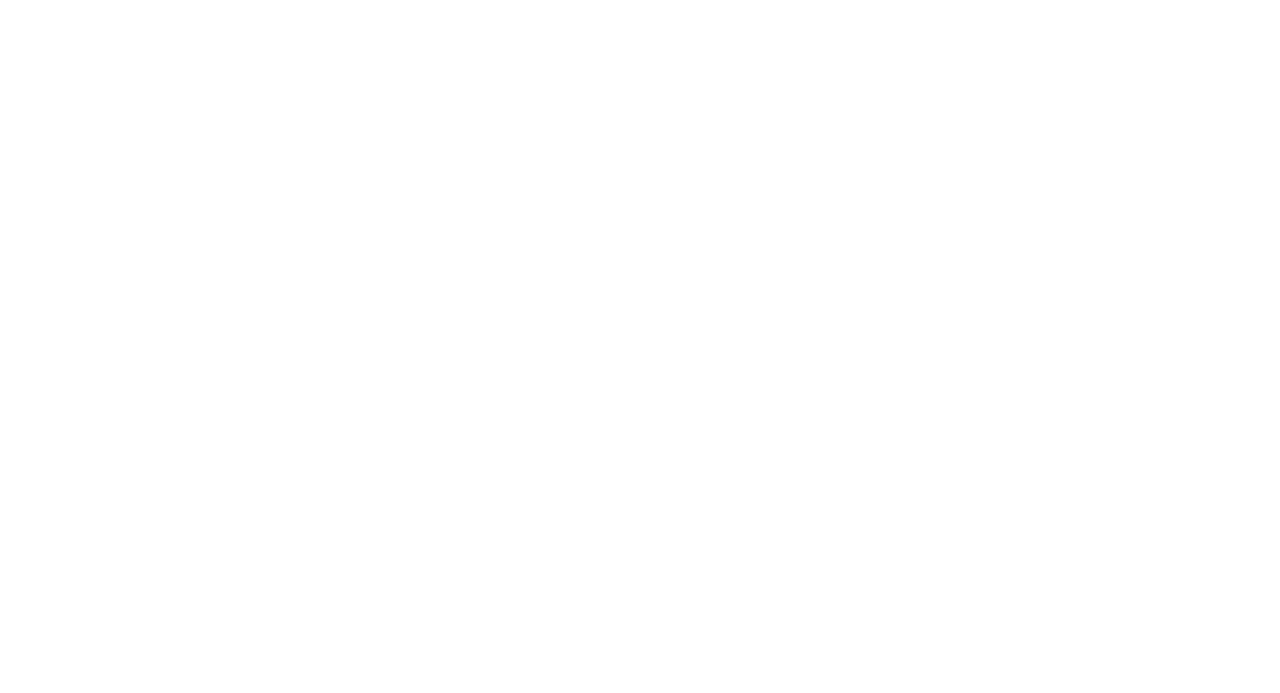
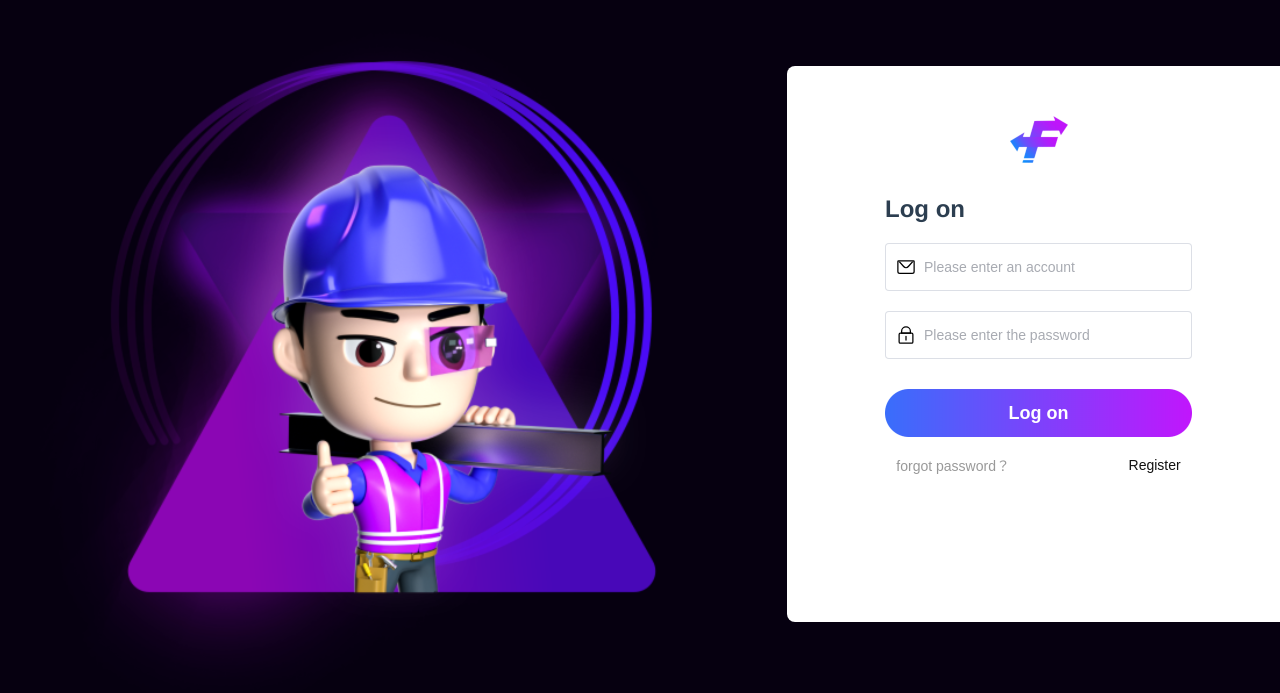
Before and after one commit to WayThought/metaWrold, a Vue app: page /#/pclogin in a window 1280 px wide. Before the commit this address had no page. Shown: the part 189-882 px from the top of the page. Before the commit the page ends 800 px from the top, so only its background shows below. Built offline with nearby package versions, Linux system fonts and the light colour scheme.

Commit message:
登录和注册界面UI搭建完成

```diff
--- a/src/pages/login/PcLoginPage.vue
+++ b/src/pages/login/PcLoginPage.vue
@@ -0,0 +1,181 @@
+<template>
+    <div class="container">
+      <div class="bgImageContainer">
+        <div class="content wrapper_01">
+          <img class="tip" src="../../assets/pc_register_tip.png" alt="tip">
+          <div class="registerContent">
+            <div class="logo"></div>
+            <div class="title">Log on</div>
+            <el-input
+            v-model="input"
+            class="email-input input-view"
+            placeholder="Please enter an account">
+              <template #prefix>
+                <el-icon size="20" class="el-input__icon"><message /></el-icon>
+              </template>
+            </el-input>
+            <el-input
+            v-model="input"
+            class="password-input input-view"
+            placeholder="Please enter the password">
+              <template #prefix>
+                <el-icon size="20" class="el-input__icon"><lock /></el-icon>
+              </template>
+            </el-input>
+            <button class="confirm">Log on</button>
+            <div class="bottomContent">
+                <button class="forget-password">forgot password？</button>
+                <button class="turn-register">Register</button>
+            </div>
+          </div>
+        </div>
+      </div>
+    </div>
+  </template>
+
+  <script>
+  export default {
+    data() {
+      return {
+        input: ""
+      }
+    },
+    name: 'PcLoginPage',
+    props: {
+      title: String,
+      desc: String
+    },
+    components: {
+
+    }
+  }
+  </script>
+
+  <style scoped>
+  .container {
+    width: 100%;
+    height: 1211px;
+    background-color: #05000F;
+  }
+
+  .bgImageContainer {
+    width: 100%;
+    height: 1080px;
+    background-image: URL("../../assets/pc_login_bg.png");
+    background-repeat: no-repeat;
+    background-position: center;
+    background-size: cover;
+    background-attachment: fixed;
+  }
+
+  .wrapper_01 {
+    width: 1200px;
+    margin: 0 auto;
+  }
+
+  .content {
+    position: relative;
+  }
+
+  .tip {
+    position: absolute;
+    left: -50px;
+    top: 178px;
+  }
+
+  .registerContent {
+    position: absolute;
+    width: 403px;
+    height: 456px;
+    padding: 50px;
+    background-color: white;
+    right: -50px;
+    top: 255px;
+    border-radius: 8px;
+  }
+  .registerContent .logo {
+    background-image: url(../../assets/icon_register_logo.png);
+    width: 58px;
+    height: 47px;
+    margin: 0 auto;
+  }
+  .registerContent .title {
+    font-size: 24px;
+    font-weight: bold;
+    margin-top: 32px;
+    text-align: left;
+    margin-left: 48px;
+  }
+  .email-input {
+    margin-top: 20px;
+  }
+  .input-view {
+    height: 48px;
+    font-size: 14px;
+    width: 307px;
+  }
+
+  .password-input {
+    margin-top: 20px;
+  }
+
+  .password-confirm-input {
+    margin-top: 20px;
+  }
+  .invitation-code {
+    margin-top: 23px;
+    font-size: 18px;
+    font-weight: 900;
+    text-align: left;
+  }
+  .invitation-code-input {
+    margin-top: 8px;
+  }
+
+  .el-input__icon {
+    color: #000000;
+    vertical-align: middle;
+  }
+
+  .confirm {
+    margin-top: 30px;
+    width: 307px;
+    height: 48px;
+    background-image: url(../../assets/icon_register_button.png);
+    font-size: 18px;
+    font-weight: bold;
+    color: white;
+    border: none;
+    outline: none;
+    background-color: transparent;
+  }
+  .bottomContent {
+    margin-top: 18px;
+    display: flex;
+    justify-content: space-around;
+  }
+  .forget-password {
+    /* display: inline; */
+    /* margin-left: 95px; */
+    /* margin-top: 12px; */
+    text-align: right;
+    font-size: 14px;
+    color: #999999;
+    font-weight: normal;
+    border: none;
+    outline: none;
+    background-color: transparent;
+  }
+  .turn-register {
+    /* display: inline; */
+    /* margin-left: 295px; */
+    /* margin-top: 12px; */
+    text-align: right;
+    font-size: 14px;
+    font-weight: normal;
+    color: #121212;
+    border: none;
+    outline: none;
+    background-color: transparent;
+  }
+  </style>
--- a/src/pages/register/PcRegisterPage.vue
+++ b/src/pages/register/PcRegisterPage.vue
@@ -4,30 +4,43 @@
       <div class="content wrapper_01">
         <img class="tip" src="../../assets/pc_register_tip.png" alt="tip">
         <div class="registerContent">
+          <div class="logo"></div>
+          <div class="title">Register</div>
           <el-input
           v-model="input"
-          class="emial-input input-view"
+          class="email-input input-view"
           placeholder="Email Address">
             <template #prefix>
-              <el-icon class="el-input__icon"><message /></el-icon>
+              <el-icon size="20" class="el-input__icon"><message /></el-icon>
             </template>
           </el-input>
           <el-input
           v-model="input"
           class="password-input input-view"
-          placeholder="Password">
+          placeholder="Please enter the password">
             <template #prefix>
-              <el-icon class="el-input__icon"><lock /></el-icon>
+              <el-icon size="20" class="el-input__icon"><lock /></el-icon>
             </template>
           </el-input>
           <el-input
           v-model="input"
           class="password-confirm-input input-view"
-          placeholder="Password">
+          placeholder="Confirm Password">
             <template #prefix>
-              <el-icon class="el-input__icon"><lock /></el-icon>
+              <el-icon size="20" class="el-input__icon"><lock /></el-icon>
             </template>
           </el-input>
+          <div class="invitation-code">Invitation code (optional)</div>
+          <el-input
+          v-model="input"
+          class="invitation-code-input input-view"
+          placeholder="Enter invitation code">
+            <template #prefix>
+              <el-icon size="20" class="el-input__icon"><Present /></el-icon>
+            </template>
+          </el-input>
+          <button class="confirm">Register</button>
+          <button class="turn-login">Log on</button>
         </div>
       </div>
     </div>
@@ -55,8 +68,8 @@ export default {
 <style scoped>
 .container {
   width: 100%;
-  height: 2080px;
-  background-color: orange;
+  height: 1211px;
+  background-color: #05000F;
 }
 
 .bgImageContainer {
@@ -65,6 +78,8 @@ export default {
   background-image: URL("../../assets/pc_login_bg.png");
   background-repeat: no-repeat;
   background-position: center;
+  background-size: cover;
+  background-attachment: fixed;
 }
 
 .wrapper_01 {
@@ -78,27 +93,40 @@ export default {
 
 .tip {
   position: absolute;
-  left: 0;
+  left: -50px;
   top: 178px;
 }
 
 .registerContent {
   position: absolute;
-  width: 300px;
-  height: 400px;
+  width: 403px;
+  height: 556px;
   padding: 50px;
   background-color: white;
-  right: 0;
-  top: 305px;
+  right: -50px;
+  top: 255px;
   border-radius: 8px;
 }
-
+.registerContent .logo {
+  background-image: url(../../assets/icon_register_logo.png);
+  width: 58px;
+  height: 47px;
+  margin: 0 auto;
+}
+.registerContent .title {
+  font-size: 24px;
+  font-weight: bold;
+  margin-top: 32px;
+  text-align: left;
+  margin-left: 48px;
+}
+.email-input {
+  margin-top: 20px;
+}
 .input-view {
-  height: 55px;
-}
-
-.email-input {
-
+  height: 48px;
+  font-size: 14px;
+  width: 307px;
 }
 
 .password-input {
@@ -108,4 +136,43 @@ export default {
 .password-confirm-input {
   margin-top: 20px;
 }
+.invitation-code {
+  margin-top: 23px;
+  font-size: 18px;
+  font-weight: 900;
+  text-align: left;
+  margin-left: 48px;
+}
+.invitation-code-input {
+  margin-top: 8px;
+}
+
+.el-input__icon {
+  color: #000000;
+  vertical-align: middle;
+}
+
+.confirm {
+  margin-top: 12px;
+  width: 307px;
+  height: 48px;
+  background-image: url(../../assets/icon_register_button.png);
+  font-size: 18px;
+  font-weight: bold;
+  color: white;
+  border: none;
+  outline: none;
+  background-color: transparent;
+}
+.turn-login {
+  margin-left: 295px;
+  margin-top: 12px;
+  display: block;
+  text-align: right;
+  font-size: 14px;
+  font-weight: normal;
+  border: none;
+  outline: none;
+  background-color: transparent;
+}
 </style>
--- a/src/router/router.js
+++ b/src/router/router.js
@@ -1,6 +1,7 @@
 import { createRouter, createWebHashHistory } from 'vue-router'
 import PcHomePage from '../pages/home/PcHomePage'
 import PcRegisterPage from '../pages/register/PcRegisterPage'
+import PcLoginPage from '../pages/login/PcLoginPage'
 
 const routes = [
     {
@@ -13,6 +14,11 @@ const routes = [
         name: 'pcregister',
         component: PcRegisterPage
     },
+    {
+        path: '/pclogin',
+        name: 'pclogin',
+        component: PcLoginPage
+    }
 ]
 
 const router = createRouter({
```
Also changed, not shown: src/assets/icon_register_button.png (added), src/assets/icon_register_logo.png (added).
